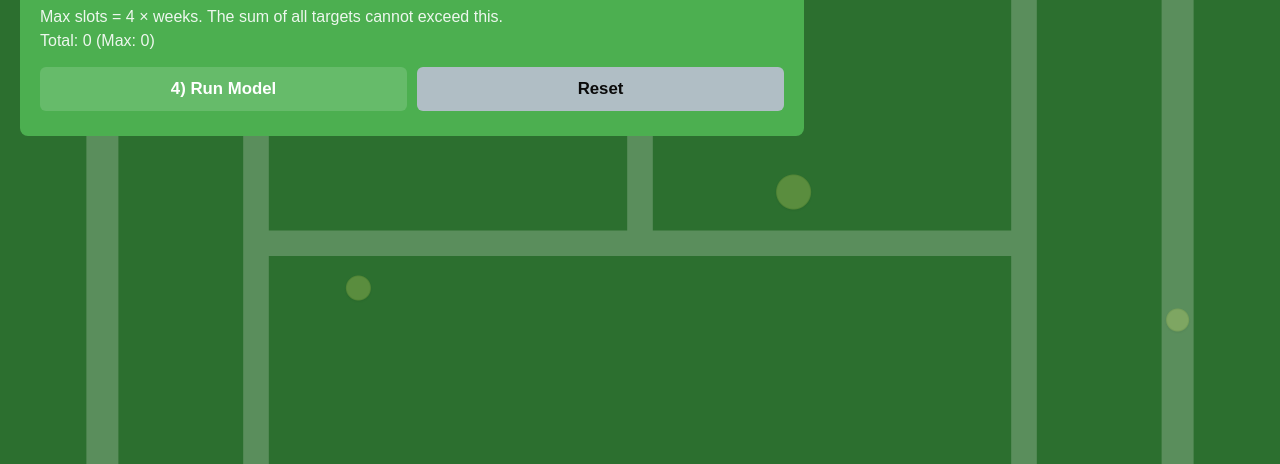
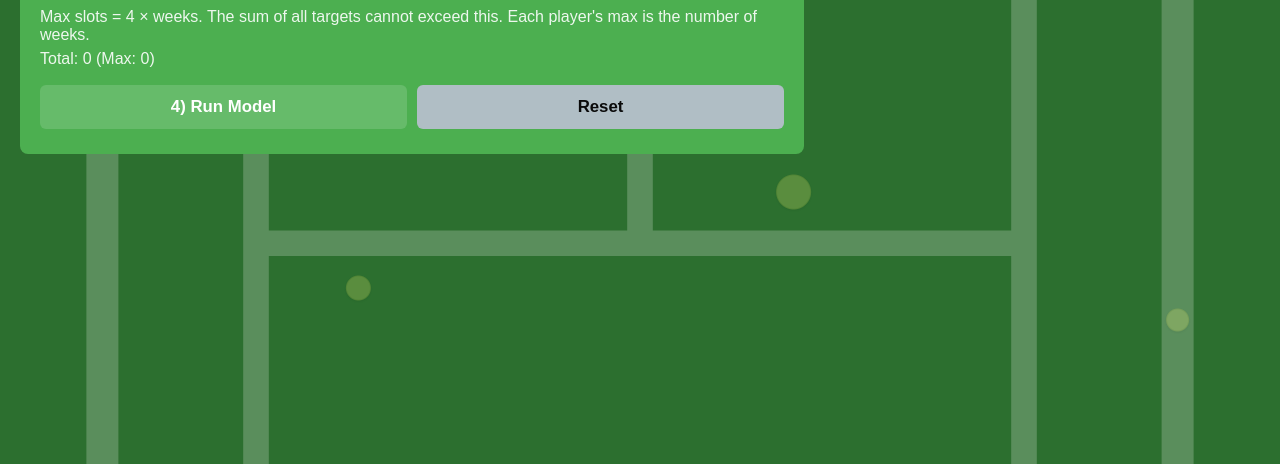
Before and after one commit to statsrick/tennis-scheduler, a Flask app: page / in a window 1280 px wide. Shown: the part 336-800 px from the top of the page. Run offline with Flask 3, Linux system fonts and the light colour scheme.

Commit message:
added max weeks per player to prevent infeasible solutions

```diff
--- a/templates/index.html
+++ b/templates/index.html
@@ -196,6 +196,7 @@
                          name="{{ name|trim }}" class="target-input"
                          value="{% if custom_targets %}{{ '%.0f'|format(custom_targets.get(name|trim, 0)) }}{% else %}0{% endif %}"
                          data-index="{{ loop.index0 }}"
+                         max="{{ M if M else '' }}"
                          oninput="mirrorAndUpdate(this)">
                   <!-- Hidden mirror by index -->
                   <input type="hidden" name="t_{{ loop.index0 }}"
@@ -207,7 +208,7 @@
         </tbody>
       </table>
       <div class="muted" style="margin-top:8px;">
-        Max slots = 4 × weeks. The sum of all targets cannot exceed this.
+        Max slots = 4 × weeks. The sum of all targets cannot exceed this. Each player's max is the number of weeks.
       </div>
       <div class="muted" id="totals_line" style="margin-top:6px;">
         Total: <span id="total_now">0</span> (Max: <span id="max_slots">0</span>)
@@ -324,7 +325,19 @@
     return names.map((_, i) => base + (i < rem ? 1 : 0));
   }
 
+  // Cap a single input to weeks M
+  function clampToWeeks(el){
+    const M = parseInt(weeksField.value || '0', 10);
+    if (!M) return;
+    el.max = String(M);
+    let v = parseInt(el.value || '0', 10);
+    if (isNaN(v)) v = 0;
+    if (v > M) el.value = M;
+    if (v < 0) el.value = 0;
+  }
+
   function mirrorAndUpdate(el) {
+    clampToWeeks(el);  // enforce per-player cap on every edit
     // Sync hidden t_i mirror for this input
     const idx = el.getAttribute('data-index');
     const hidden = rowsBody.querySelector(`input[type="hidden"][name="t_${idx}"]`);
@@ -337,6 +350,7 @@
     rowsBody.querySelectorAll('tr').forEach((tr, i) => {
       const inp = tr.querySelector('.target-input');
       if (!inp) return;
+      clampToWeeks(inp); // enforce cap before submit
       // Enforce visible input's name = trimmed player cell text
       const nameCell = tr.querySelector('.player-cell');
       if (nameCell) {
@@ -358,6 +372,7 @@
 
   function rebuildTargetRows(prefill) {
     const names = parseNames();
+    const M = parseInt(weeksField.value || '0', 10) || 0;
     rowsBody.innerHTML = '';
     names.forEach((name, i) => {
       const tr  = document.createElement('tr');
@@ -374,7 +389,11 @@
       inp.step  = '1';
       inp.name  = name.trim();     // visible input named with trimmed player name
       inp.className = 'target-input';
-      inp.value = prefill ? prefill[i] : 0;
+
+      const proposed = prefill ? Number(prefill[i] || 0) : 0;
+      inp.value = Math.min(proposed, M);  // clamp initial value to M
+      inp.max   = String(M);              // HTML max
+
       inp.setAttribute('data-index', String(i));
       inp.addEventListener('input', () => mirrorAndUpdate(inp));
 
@@ -399,6 +418,7 @@
 
     let total = 0;
     rowsBody.querySelectorAll('.target-input').forEach(inp => {
+      clampToWeeks(inp); // ensure all inputs obey current M while summing
       const v = parseFloat(inp.value);
       if (!isNaN(v)) total += v;
     });
@@ -429,6 +449,9 @@
     if (force || mustRebuild || !hasValues) {
       const defaults = uniformDefaults(M, names);
       rebuildTargetRows(defaults);
+    } else {
+      // M might have changed; update max on existing inputs and clamp
+      rowsBody.querySelectorAll('.target-input').forEach(inp => clampToWeeks(inp));
     }
     updateTotals();
   }
@@ -450,6 +473,7 @@
       const holder = document.getElementById('dlTargets');
       holder.innerHTML = '';
       document.querySelectorAll('#targets_rows .target-input').forEach((inp, i) => {
+        clampToWeeks(inp); // enforce cap before download
         const nameCell = inp.closest('tr').querySelector('.player-cell');
         const player = nameCell ? nameCell.textContent.trim() : `p_${i}`;
 
@@ -475,7 +499,12 @@
   namesField.addEventListener('input',  () => buildDefaultsIfNeeded(true));
   namesField.addEventListener('change', () => buildDefaultsIfNeeded(true));
   namesField.addEventListener('blur',   () => buildDefaultsIfNeeded(true));
-  weeksField.addEventListener('input',  () => buildDefaultsIfNeeded(true));
+  weeksField.addEventListener('input',  () => {
+    buildDefaultsIfNeeded(true);
+    // also clamp all existing inputs if not rebuilt
+    document.querySelectorAll('.target-input').forEach(clampToWeeks);
+    updateTotals();
+  });
 
   // Before submit: sync mirrors, validate, normalize names; show loading
   const formEl = document.getElementById('mainForm');
@@ -488,6 +517,7 @@
     const max = 4 * (isNaN(M) ? 0 : M);
     let total = 0;
     rowsBody.querySelectorAll('.target-input').forEach(inp => {
+      clampToWeeks(inp); // enforce cap before submit
       const v = parseFloat(inp.value);
       if (!isNaN(v)) total += v;
     });
@@ -506,7 +536,7 @@
   // On first load, if server rendered rows, recompute totals and ensure mirrors are present
   document.addEventListener('DOMContentLoaded', () => {
     if (rowsBody.children.length > 0) {
-      // Enforce visible input name equals trimmed player cell, and ensure hidden mirrors
+      // Enforce visible input name equals trimmed player cell, set max, and ensure hidden mirrors
       rowsBody.querySelectorAll('tr').forEach((tr, i) => {
         const nameCell = tr.querySelector('.player-cell');
         const trimmed  = nameCell ? nameCell.textContent.trim() : '';
@@ -514,6 +544,7 @@
         if (inp) {
           if (trimmed) inp.name = trimmed;
           inp.setAttribute('data-index', String(i));
+          clampToWeeks(inp); // set max and clamp
           let hidden = tr.querySelector(`input[type="hidden"][name="t_${i}"]`);
           if (!hidden) {
             hidden = document.createElement('input');
```
